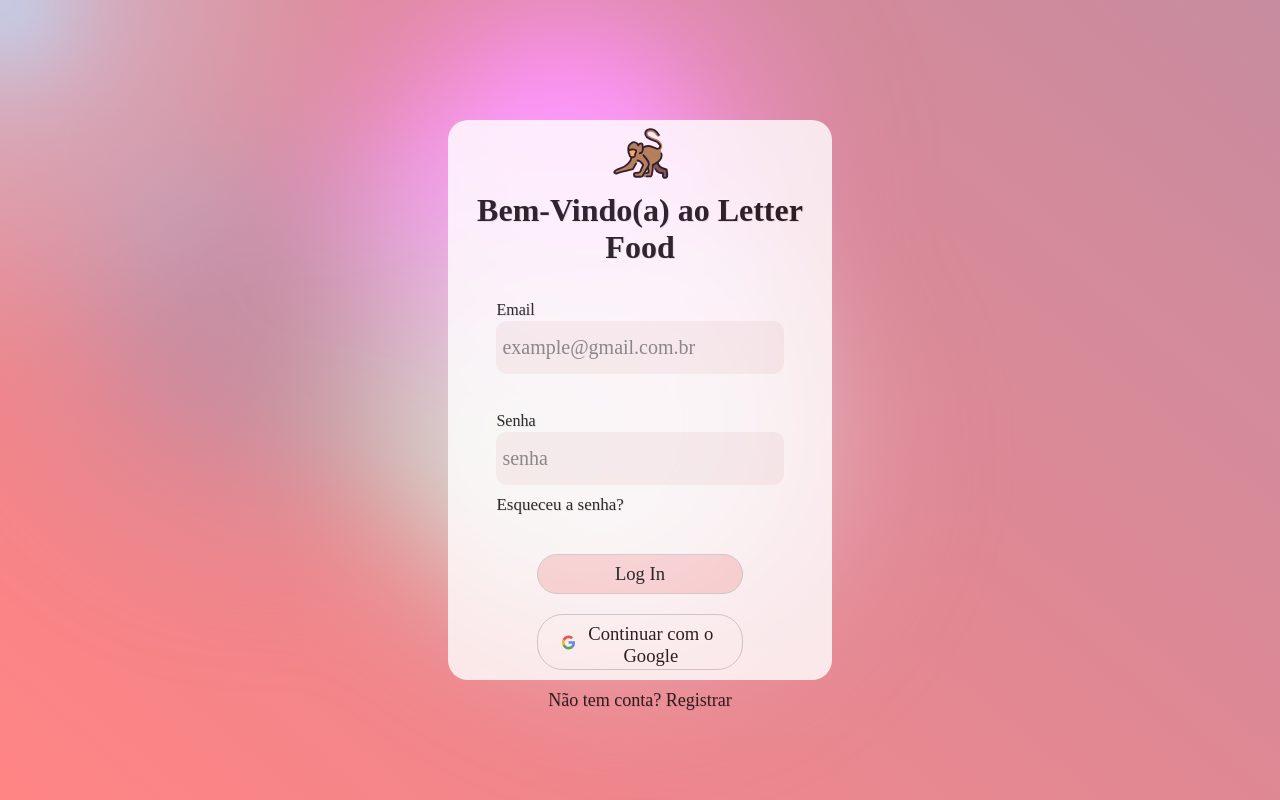
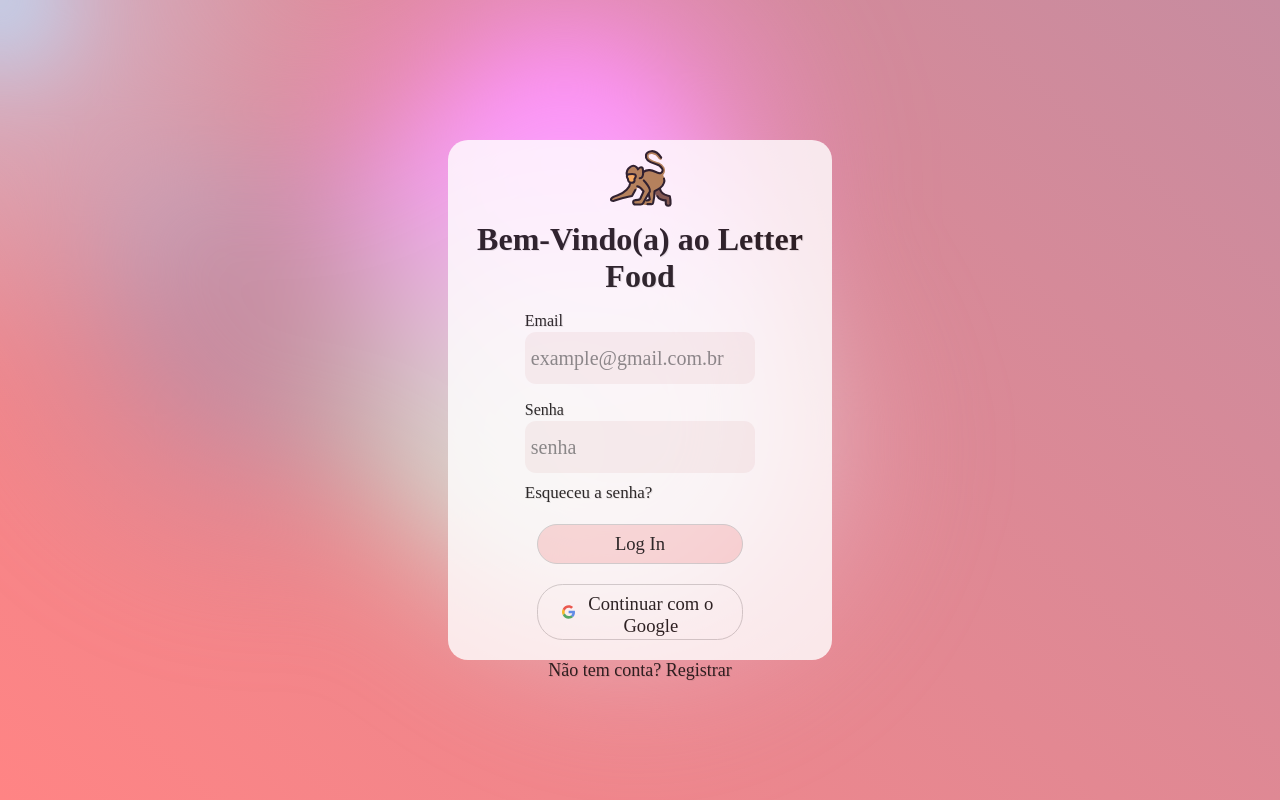
Before and after one commit to S5-2024/angular_letterfood, an Angular app: page /login in a window 1280 px wide. Built offline with nearby package versions, Linux system fonts and the light colour scheme.

Commit message:
inputs aproximados}

```diff
--- a/src/app/pages/login/login.component.css
+++ b/src/app/pages/login/login.component.css
@@ -212,11 +212,13 @@
   align-content: space-between;
   align-items: center;
 }
-
+#myform{
+  margin-bottom: -10px;
+}
 
 
 #myForm, #registerForm{
-  height: 70%;
+  height: 65%;
   width: 30%;
   background-color: white;
   font-size: 20px;
@@ -225,7 +227,7 @@
 
 .detalhes, .botoes{
   /* border: 1px  solid #000; */
-  height: 26%;
+  height: 30%;
   width: 100%;
 }
 
@@ -299,7 +301,7 @@
 /* Agora configuração dos inputs:  */
 
 .infos {
-  height: 45%;                        /* Altura da div mãe */
+  height: 40%;                        /* Altura da div mãe */
   width: 100%;                        /* Largura total */
   /* border: 1px solid #000;            */
   align-self: center;                 /* Centraliza horizontalmente a div do meio */
@@ -313,15 +315,16 @@
 
 .form-group {
 
-  width: 80%;
-  height: 60%;                       /* Largura das divs filhas */
-  padding: 10px;                     /* Espaçamento interno, opcional */
+  width: 60%;
+  height: 50%;                       /* Largura das divs filhas */
+                       /* Espaçamento interno, opcional */
   background-color: white;       /* Cor de fundo das divs filhas */
   display: flex;
   flex-direction: column;                 /* Ativa o Flexbox */
   justify-content: center;           /* Centraliza horizontalmente */
   align-items: flex-start;               /* Centraliza verticalmente */
   text-align: center;
+
 
 }
 
```
